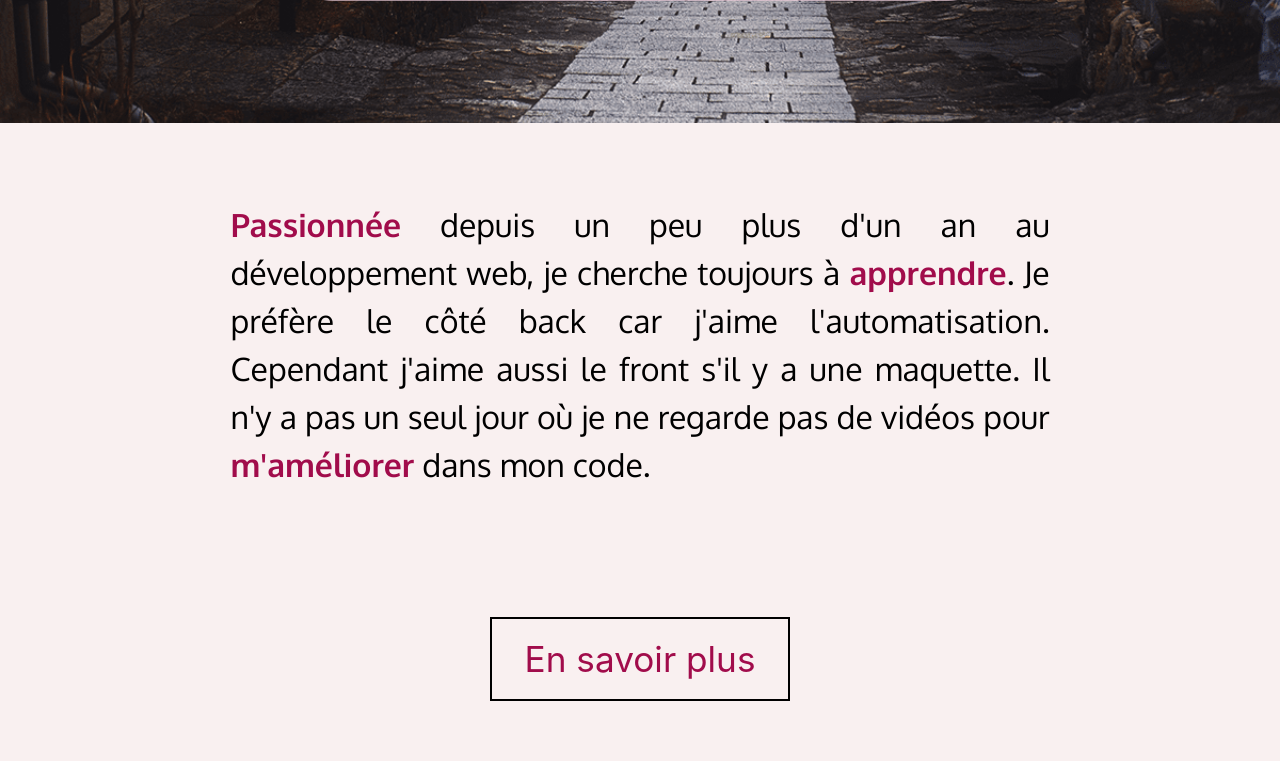
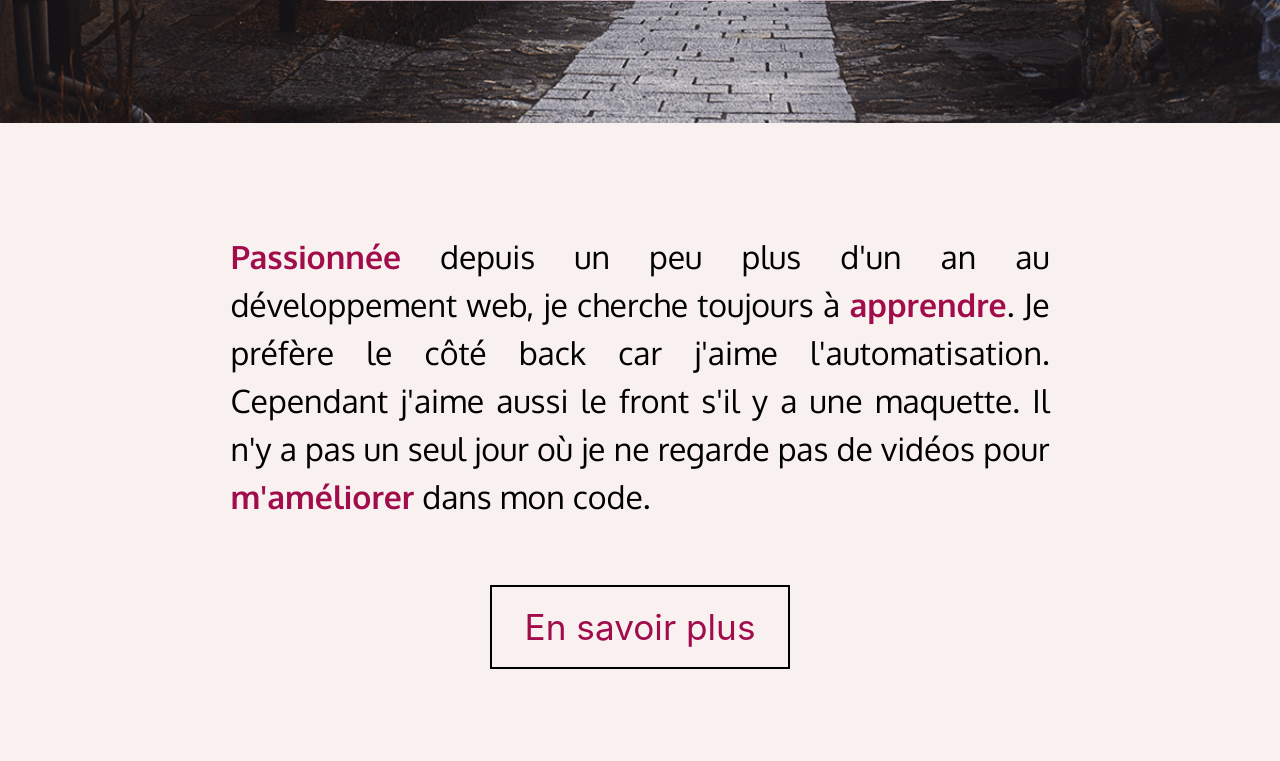
Before and after one commit to akia-web/Portfolio, a Symfony app: template templates/main/accueil.html.twig in a window 1280 px wide. Shown: the part 677-1438 px from the top of the page. Run offline with Twig, Linux system fonts and the light colour scheme; the template is opened without the code that fills it, so the values that code supplies are empty; some libraries are stand-ins or nearby versions; some web fonts are replaced.

Commit message:
Update accueil.css

```diff
--- a/public/css/accueil.css
+++ b/public/css/accueil.css
@@ -225,7 +225,7 @@ h3 a:hover{
 
     .annonce{
         font-size: 2em;
-        margin-bottom: 4em;
+        margin-bottom: 2em;
     }
     .icones-cha{
         width: 80px;
```
